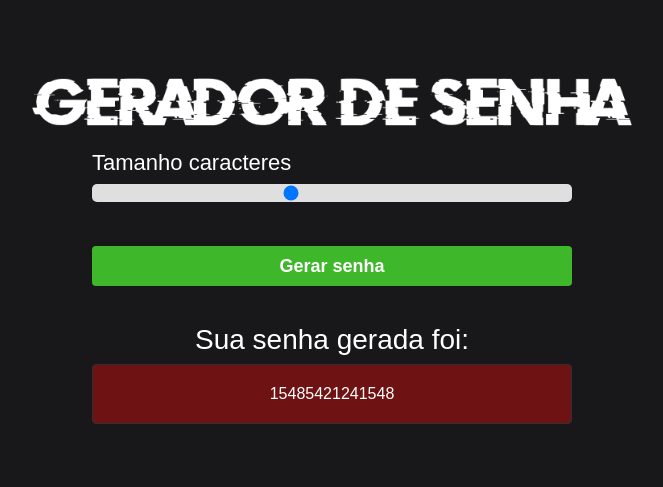
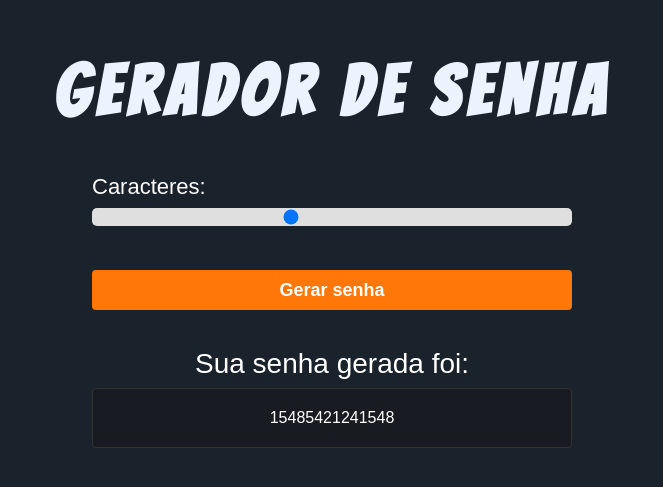
Before and after one commit to marianaspinto/Projeto-Gerador-de-Senha, a plain HTML site: page index.html in a window 1280 px wide. Shown: the part 127-614 px from the top of the page, without its empty margins (308-971 px from the left). Drawn offline with Linux system fonts and the light colour scheme.

Commit message:
modificação do css

```diff
--- a/index.html
+++ b/index.html
@@ -7,15 +7,16 @@
     <meta name="viewport" content="width=device-width, initial-scale=1.0">
     <title>Gerador de senha</title>
     <link rel="stylesheet" href="style.css">
+    <link href="https://fonts.googleapis.com/css2?family=Bangers&display=swap" rel="stylesheet">
 
 </head>
 
 <body>
 
-    <img class="logo" src="./assets/logo.png" alt="Gerador de senha logo" />
+    <h1 class="ger">GERADOR DE SENHA</h1>
 
     <main class="container-input">
-        <span>Tamanho <span id="valor"></span>caracteres</span>
+       <span id="valor">Caracteres:</span>
         <input id="slider" class="slider" type="range" min="8" max="25" value="15" />
         <button id="button" class="button-cta">Gerar senha</button>
     </main>
--- a/style.css
+++ b/style.css
@@ -7,7 +7,7 @@
 }
 
 body {
-    background-color: #18181B;
+    background: rgb(26, 34, 43);
     width: 100%;
     height: 100vh;
     display: flex;
@@ -17,9 +17,14 @@ body {
 
 }
 
-.logo{
-    max-width: 600px;
-    margin-bottom: 24px;
+.ger{
+    font-family: 'Bangers', cursive;
+    letter-spacing: 7px;
+    color:rgb(235, 243, 255);
+    text-align: center;
+    font-size: 70px;
+    width: 100%;
+    height: 120px;
 }
 
 .container-input{
@@ -45,7 +50,7 @@ body {
 
 .button-cta{
     height: 40px;
-    background-color: #3eb72b;
+    background-color: hwb(27 3% 0%);
     border: 0;
     border-radius: 4px;
     cursor: pointer;
@@ -79,7 +84,7 @@ body {
 
 .password{
    height: 60px;
-   background-color: rgba(243, 11, 11, 0.4);
+   background-color: rgba(22, 19, 19, 0.4);
    border-radius: 4px;
    display: flex;
    justify-content: center;
```
Also changed, not shown: assets/logo.png (deleted).
